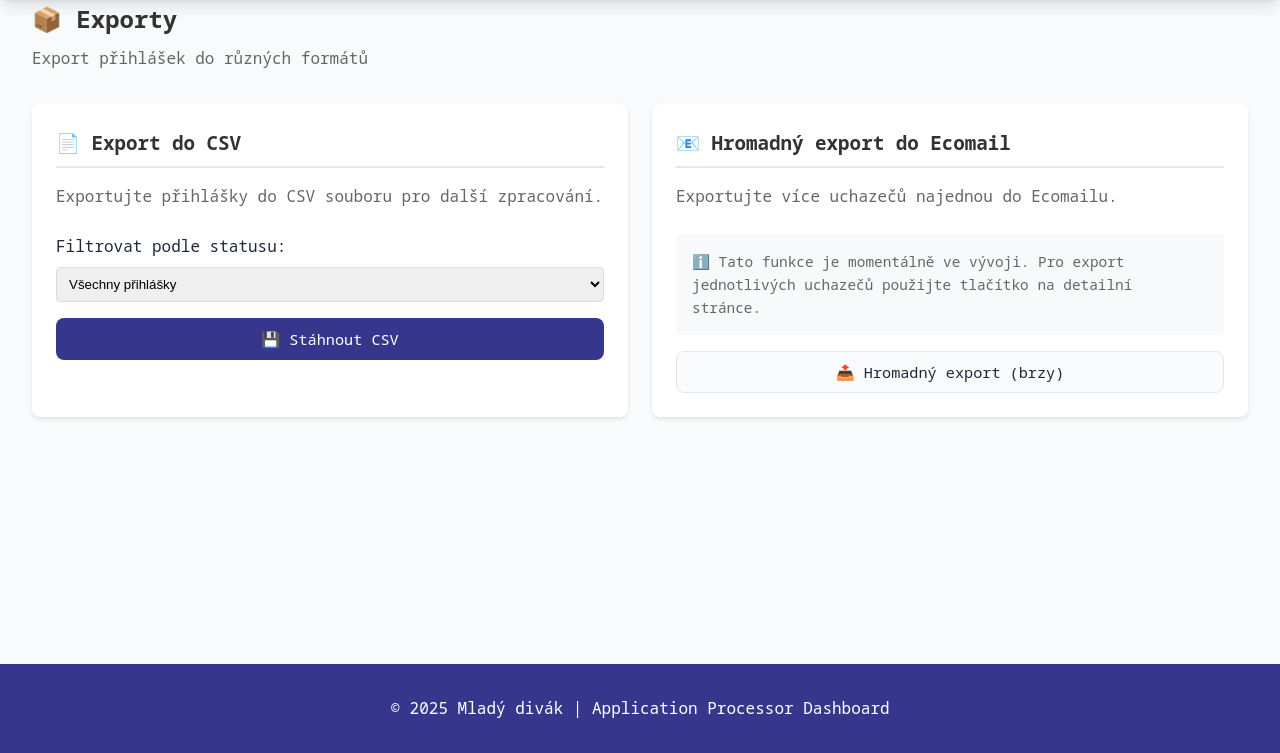
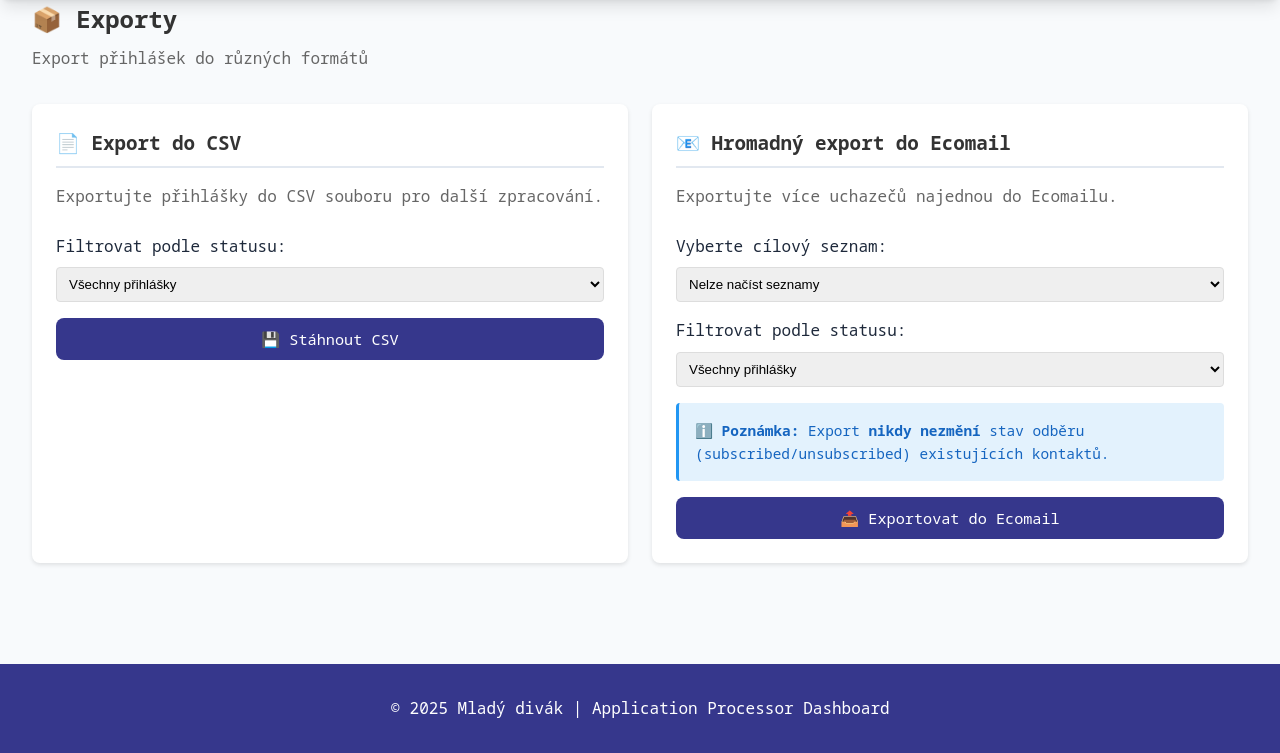
Before and after one commit to dinkotom/md_application_processor, a Flask app: page /exports in a window 1280 px wide. Shown: the part 74-827 px from the top of the page. Run offline with Flask 3, Linux system fonts and the light colour scheme; data that the repository does not hold is empty.

Commit message:
feat: implement bulk Ecomail export with list selection and status preservation

```diff
--- a/src/ecomail.py
+++ b/src/ecomail.py
@@ -333,9 +333,10 @@ class EcomailClient:
                 'resubscribe': False  # Default to False to preserve status on update
             }
 
-            if not is_update:
+            if not is_update and newsletter_status is not None:
                 # New subscriber: set status based on newsletter consent
                 # 1 = subscribed, 2 = unsubscribed
+                # Only set status if newsletter_status is provided (not None)
                 status_code = 1 if newsletter_status == 1 else 2
                 subscriber_data['status'] = status_code
 
--- a/templates/exports.html
+++ b/templates/exports.html
@@ -35,15 +35,35 @@
         <h3>📧 Hromadný export do Ecomail</h3>
         <p style="color: #666; margin-bottom: 1.5rem;">Exportujte více uchazečů najednou do Ecomailu.</p>
 
-        <div style="background: #f8f9fa; padding: 1rem; border-radius: 4px; margin-bottom: 1rem;">
-            <p style="margin: 0; color: #666; font-size: 0.9em;">
-                ℹ️ Tato funkce je momentálně ve vývoji. Pro export jednotlivých uchazečů použijte tlačítko na detailní
-                stránce.
+        <div style="margin-bottom: 1rem;">
+            <label style="display: block; margin-bottom: 0.5rem; font-weight: 500;">Vyberte cílový seznam:</label>
+            <select id="ecomailListId"
+                style="width: 100%; padding: 0.5rem; border: 1px solid #ddd; border-radius: 4px;">
+                <option value="">Načítám seznamy...</option>
+            </select>
+        </div>
+
+        <div style="margin-bottom: 1rem;">
+            <label style="display: block; margin-bottom: 0.5rem; font-weight: 500;">Filtrovat podle statusu:</label>
+            <select id="ecomailExportStatus"
+                style="width: 100%; padding: 0.5rem; border: 1px solid #ddd; border-radius: 4px;">
+                <option value="">Všechny přihlášky</option>
+                <option value="Schválená">Pouze schválené</option>
+                <option value="Nová">Pouze nové</option>
+                <option value="Náhradník">Pouze náhradníky</option>
+            </select>
+        </div>
+
+        <div
+            style="background: #e3f2fd; padding: 1rem; border-radius: 4px; margin-bottom: 1rem; border-left: 3px solid #2196f3;">
+            <p style="margin: 0; color: #1565c0; font-size: 0.9em;">
+                ℹ️ <strong>Poznámka:</strong> Export <strong>nikdy nezmění</strong> stav odběru
+                (subscribed/unsubscribed) existujících kontaktů.
             </p>
         </div>
 
-        <button class="btn btn-secondary" style="width: 100%;" disabled>
-            📤 Hromadný export (brzy)
+        <button onclick="bulkExportToEcomail()" class="btn btn-primary" style="width: 100%;" id="bulkExportBtn">
+            📤 Exportovat do Ecomail
         </button>
     </div>
 </div>
@@ -85,6 +105,90 @@
 </style>
 
 <script>
+    // Load Ecomail lists on page load
+    document.addEventListener('DOMContentLoaded', function () {
+        loadEcomailLists();
+    });
+
+    async function loadEcomailLists() {
+        try {
+            const response = await fetch('/exports/ecomail/lists');
+            const data = await response.json();
+
+            const select = document.getElementById('ecomailListId');
+            select.innerHTML = '';
+
+            if (data.success && data.lists && data.lists.length > 0) {
+                data.lists.forEach(list => {
+                    const option = document.createElement('option');
+                    option.value = list.id;
+                    option.textContent = `${list.name} (${list.subscriber_count || 0} kontaktů)`;
+                    select.appendChild(option);
+                });
+            } else {
+                select.innerHTML = '<option value="">Nelze načíst seznamy</option>';
+                console.error('Failed to load Ecomail lists:', data.error);
+            }
+        } catch (error) {
+            console.error('Error loading Ecomail lists:', error);
+            const select = document.getElementById('ecomailListId');
+            select.innerHTML = '<option value="">Chyba načítání seznamů</option>';
+        }
+    }
+
+    async function bulkExportToEcomail() {
+        const listId = document.getElementById('ecomailListId').value;
+        const status = document.getElementById('ecomailExportStatus').value;
+        const btn = document.getElementById('bulkExportBtn');
+
+        if (!listId) {
+            alert('Prosím vyberte cílový seznam v Ecomailu.');
+            return;
+        }
+
+        // Confirm action
+        const listName = document.getElementById('ecomailListId').selectedOptions[0].textContent;
+        const statusText = status || 'všechny přihlášky';
+        const confirmMsg = `Opravdu chcete exportovat ${statusText} do seznamu "${listName}"?\n\nStav odběru existujících kontaktů zůstane zachován.`;
+
+        if (!confirm(confirmMsg)) {
+            return;
+        }
+
+        // Disable button and show loading state
+        btn.disabled = true;
+        btn.innerHTML = '⏳ Exportuji...';
+
+        try {
+            const response = await fetch('/exports/ecomail/bulk', {
+                method: 'POST',
+                headers: {
+                    'Content-Type': 'application/json'
+                },
+                body: JSON.stringify({
+                    list_id: parseInt(listId),
+                    status_filter: status
+                })
+            });
+
+            const result = await response.json();
+
+            if (result.success) {
+                alert(`✓ Export úspěšný!\n\nNové kontakty: ${result.created}\nAktualizované kontakty: ${result.updated}\nChyby: ${result.errors}`);
+                btn.innerHTML = '📤 Exportovat do Ecomail';
+            } else {
+                alert(`✗ Chyba při exportu: ${result.error}`);
+                btn.innerHTML = '📤 Exportovat do Ecomail';
+            }
+        } catch (error) {
+            console.error('Error during bulk export:', error);
+            alert('✗ Neočekávaná chyba při exportu.');
+            btn.innerHTML = '📤 Exportovat do Ecomail';
+        } finally {
+            btn.disabled = false;
+        }
+    }
+
     function exportToCSV() {
         const status = document.getElementById('exportStatus').value;
         let url = '/export/csv';
--- a/web_app.py
+++ b/web_app.py
@@ -1346,6 +1346,141 @@ def export_csv():
 
     return response
 
+@app.route('/exports/ecomail/lists')
+def get_ecomail_lists_for_export():
+    """Get Ecomail lists for bulk export dropdown"""
+    from src.ecomail import EcomailClient
+
+    try:
+        client = EcomailClient()
+        result = client.get_lists()
+
+        if result['success']:
+            return jsonify({
+                'success': True,
+                'lists': result.get('data', [])
+            })
+        else:
+            return jsonify({
+                'success': False,
+                'error': result.get('error', 'Failed to fetch lists')
+            })
+    except Exception as e:
+        logger.error(f"Error fetching Ecomail lists for export: {e}")
+        return jsonify({
+            'success': False,
+            'error': str(e)
+        })
+
+@app.route('/exports/ecomail/bulk', methods=['POST'])
+def bulk_export_to_ecomail():
+    """Bulk export applicants to Ecomail"""
+    from src.ecomail import EcomailClient
+
+    try:
+        data = request.get_json()
+        list_id = data.get('list_id')
+        status_filter = data.get('status_filter', '')
+
+        if not list_id:
+            return jsonify({'success': False, 'error': 'List ID is required'})
+
+        # Get applicants to export
+        conn = sqlite3.connect(get_db_path())
+        conn.row_factory = sqlite3.Row
+        cursor = conn.cursor()
+
+        if status_filter:
+            cursor.execute('''
+                SELECT * FROM applicants
+                WHERE deleted = 0 AND status = ?
+                ORDER BY id DESC
+            ''', (status_filter,))
+        else:
+            cursor.execute('SELECT * FROM applicants WHERE deleted = 0 ORDER BY id DESC')
+
+        applicants = cursor.fetchall()
+        conn.close()
+
+        if not applicants:
+            return jsonify({
+                'success': False,
+                'error': 'Žádné přihlášky k exportu'
+            })
+
+        # Initialize Ecomail client
+        client = EcomailClient()
+
+        created_count = 0
+        updated_count = 0
+        error_count = 0
+
+        # Export each applicant
+        for app in applicants:
+            try:
+                # Prepare subscriber data
+                tags = []
+                if app['interests']:
+                    interest_tags = [i.strip() for i in app['interests'].split(',')]
+                    tags.extend(interest_tags)
+                if app['source']:
+                    tags.append(f"Zdroj: {app['source']}")
+
+                subscriber_data = {
+                    'email': app['email'],
+                    'name': f"{app['first_name']} {app['last_name']}",
+                    'surname': app['last_name'],
+                    'vokativ': app['first_name'],
+                    'tags': tags
+                }
+
+                # Add custom fields if present
+                if app.get('membership_id'):
+                    subscriber_data['CLENSKE_CISLO'] = app['membership_id']
+                if app.get('city'):
+                    subscriber_data['city'] = app['city']
+                if app.get('phone'):
+                    subscriber_data['phone'] = app['phone']
+
+                # Check if subscriber exists
+                existing = client.get_subscriber(app['email'])
+                is_update = existing.get('success') and existing.get('data')
+
+                # Create/update subscriber WITHOUT modifying subscription status
+                result = client.create_subscriber(
+                    list_id,
+                    subscriber_data,
+                    newsletter_status=None  # Pass None to preserve existing status
+                )
+
+                if result['success']:
+                    if is_update:
+                        updated_count += 1
+                    else:
+                        created_count += 1
+                else:
+                    error_count += 1
+                    logger.warning(f"Failed to export applicant {app['id']}: {result.get('error')}")
+
+            except Exception as e:
+                error_count += 1
+                logger.error(f"Error exporting applicant {app['id']}: {e}")
+
+        return jsonify({
+            'success': True,
+            'created': created_count,
+            'updated': updated_count,
+            'errors': error_count,
+            'total': len(applicants)
+        })
+
+    except Exception as e:
+        logger.error(f"Bulk export error: {e}")
+        return jsonify({
+            'success': False,
+            'error': str(e)
+        })
+
 if __name__ == '__main__':
     # Initialize databases
     init_db(DB_PATH_TEST)
```
